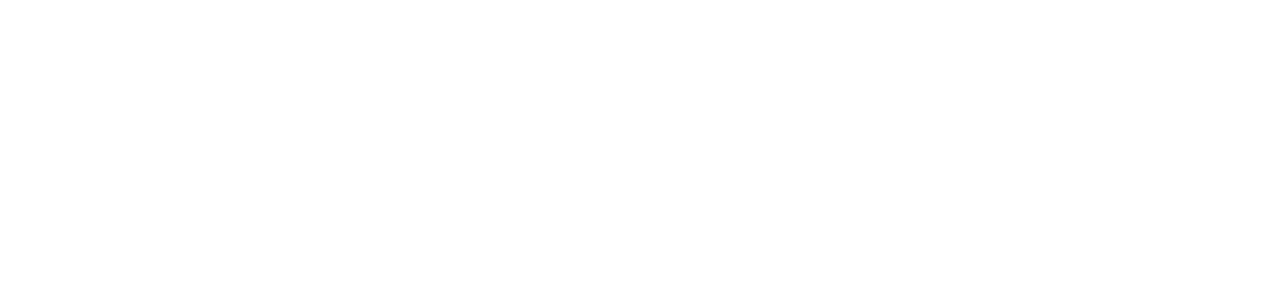
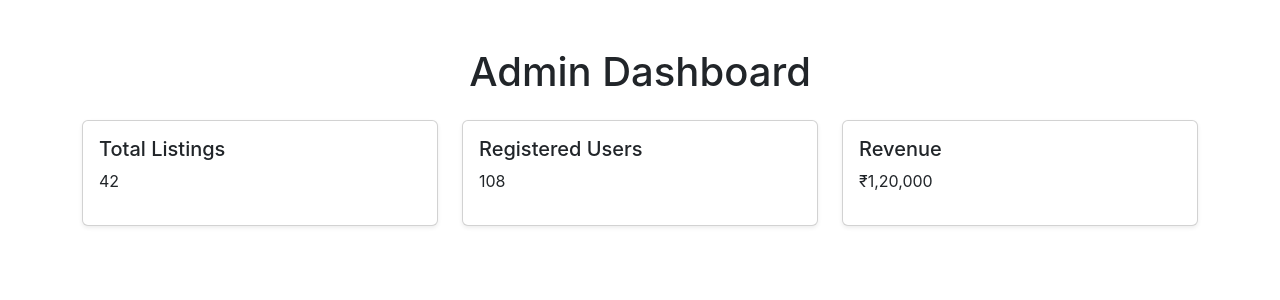
Before and after one commit to mrunaaal29/RealEstateListingPlatform, a React (Create React App) app in the folder frontend/: page /admin in a window 1280 px wide. Before the commit this address had no page. Shown: the top 300 px of the page. Built offline with nearby package versions, Linux system fonts and the light colour scheme.

Commit message:
Added routing for Admin and User Dashboard

```diff
--- a/frontend/src/App.js
+++ b/frontend/src/App.js
@@ -2,13 +2,18 @@
 
 import React from 'react';
 import { BrowserRouter as Router, Routes, Route } from 'react-router-dom';
+
 import Listings from './pages/Listings';
+import AdminDashboard from './components/AdminDashboard';
+import UserDashboard from './components/UserDashboard';
 
 function App() {
   return (
     <Router>
       <Routes>
         <Route path="/" element={<Listings />} />
+        <Route path="/admin" element={<AdminDashboard />} />
+        <Route path="/user" element={<UserDashboard />} />
       </Routes>
     </Router>
   );
--- a/frontend/src/components/AdminDashboard.js
+++ b/frontend/src/components/AdminDashboard.js
@@ -0,0 +1,32 @@
+import React from 'react';
+
+const AdminDashboard = () => {
+  return (
+    <div className="container mt-5">
+      <h1 className="text-center mb-4">Admin Dashboard</h1>
+
+      <div className="row">
+        <div className="col-md-4 mb-3">
+          <div className="card p-3 shadow-sm">
+            <h5>Total Listings</h5>
+            <p>42</p>
+          </div>
+        </div>
+        <div className="col-md-4 mb-3">
+          <div className="card p-3 shadow-sm">
+            <h5>Registered Users</h5>
+            <p>108</p>
+          </div>
+        </div>
+        <div className="col-md-4 mb-3">
+          <div className="card p-3 shadow-sm">
+            <h5>Revenue</h5>
+            <p>₹1,20,000</p>
+          </div>
+        </div>
+      </div>
+    </div>
+  );
+};
+
+export default AdminDashboard;
--- a/frontend/src/index.js
+++ b/frontend/src/index.js
@@ -1,3 +1,4 @@
+import 'bootstrap/dist/css/bootstrap.min.css';
 import React from 'react';
 import ReactDOM from 'react-dom/client';
 import './index.css';
--- /dev/null
+++ b/package.json
@@ -0,0 +1,5 @@
+{
+  "dependencies": {
+    "bootstrap": "^5.3.7"
+  }
+}
```
Also changed, not shown: frontend/src/components/Sidebar.jsx (added), frontend/src/components/StartCard.jsx (added), 1 other file (tests, documents, lock files or other folders).
